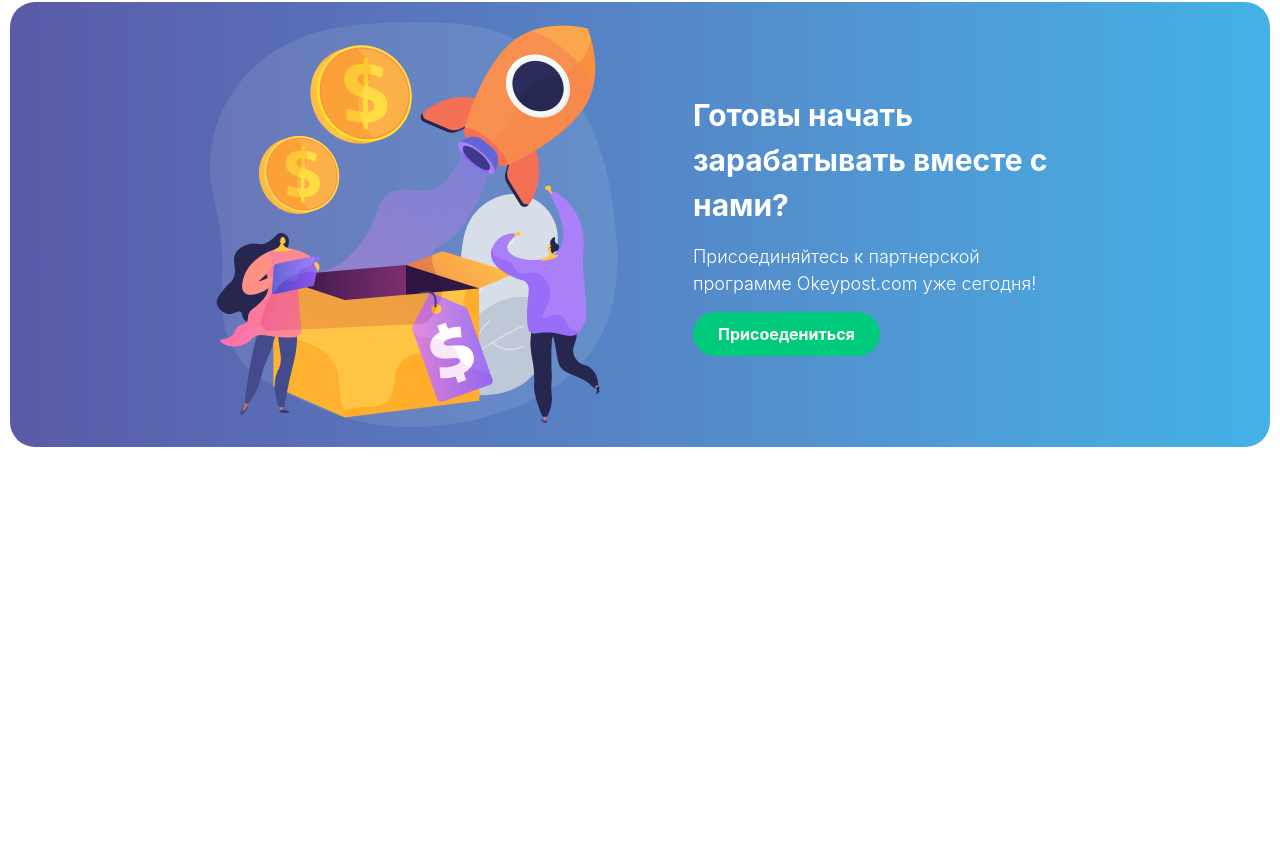
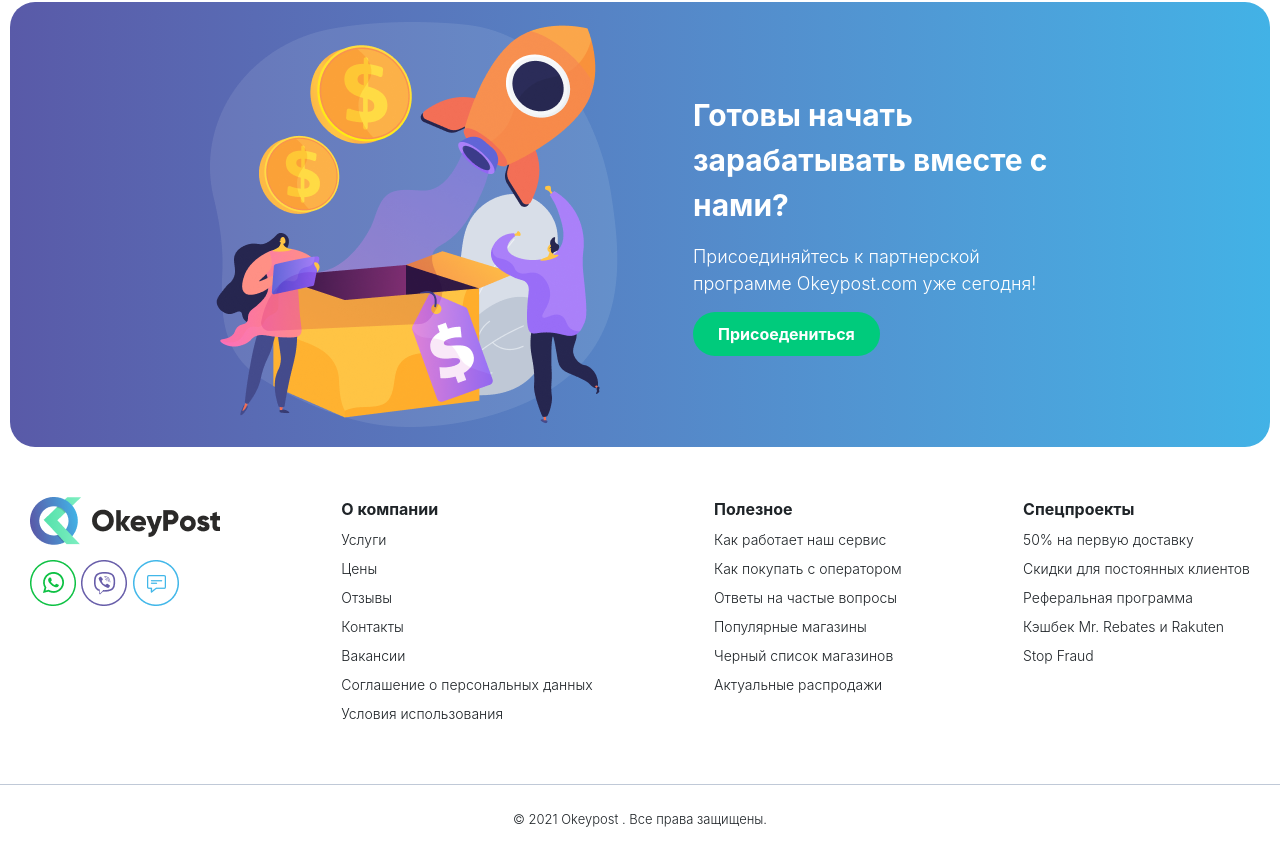
Before and after one commit to mahmadzoda09/LESSON5WEEK3, a website: page src/page4.html in a window 1280 px wide. Shown: the part 1508-2362 px from the top of the page. Before the commit the page ends 1965 px from the top, so only its background shows below. Drawn offline with nearby package versions, Linux system fonts and the light colour scheme; files that its build step writes are made by us from their sources.

Commit message:
Bonus1Footer

```diff
--- a/src/page4.html
+++ b/src/page4.html
@@ -161,6 +161,70 @@
           </button>
         </aside>
       </section>
+      <section
+        class="flex flex-col lg:flex-row gap-[50px] lg:gap-0 items-start justify-between max-w-350 m-auto p-[50px_20px]"
+      >
+        <div class="flex flex-col items-start gap-[15px]">
+          <img src="logo.png" alt="" />
+          <img src="Соцсети.png" alt="" />
+        </div>
+        <div class="flex flex-col items-start gap-[8px]">
+          <h1 class="text-[#1F2428] text-[16px] font-bold">О компании</h1>
+          <p class="text-[#1F2428] text-[14px] font-light">Услуги</p>
+          <p class="text-[#1F2428] text-[14px] font-light">Цены</p>
+          <p class="text-[#1F2428] text-[14px] font-light">Отзывы</p>
+          <p class="text-[#1F2428] text-[14px] font-light">Контакты</p>
+          <p class="text-[#1F2428] text-[14px] font-light">Вакансии</p>
+          <p class="text-[#1F2428] text-[14px] font-light">
+            Соглашение о персональных данных
+          </p>
+          <p class="text-[#1F2428] text-[14px] font-light">
+            Условия использования
+          </p>
+        </div>
+        <div class="flex flex-col items-start gap-[8px]">
+          <h1 class="text-[#1F2428] text-[16px] font-bold">Полезное</h1>
+          <p class="text-[#1F2428] text-[14px] font-light">
+            Как работает наш сервис
+          </p>
+          <p class="text-[#1F2428] text-[14px] font-light">
+            Как покупать с оператором
+          </p>
+          <p class="text-[#1F2428] text-[14px] font-light">
+            Ответы на частые вопросы
+          </p>
+          <p class="text-[#1F2428] text-[14px] font-light">
+            Популярные магазины
+          </p>
+          <p class="text-[#1F2428] text-[14px] font-light">
+            Черный список магазинов
+          </p>
+          <p class="text-[#1F2428] text-[14px] font-light">
+            Актуальные распродажи
+          </p>
+        </div>
+        <div class="flex flex-col items-start gap-[8px]">
+          <h1 class="text-[#1F2428] text-[16px] font-bold">Спецпроекты</h1>
+          <p class="text-[#1F2428] text-[14px] font-light">
+            50% на первую доставку
+          </p>
+          <p class="text-[#1F2428] text-[14px] font-light">
+            Скидки для постоянных клиентов
+          </p>
+          <p class="text-[#1F2428] text-[14px] font-light">
+            Реферальная программа
+          </p>
+          <p class="text-[#1F2428] text-[14px] font-light">
+            Кэшбек Mr. Rebates и Rakuten
+          </p>
+          <p class="text-[#1F2428] text-[14px] font-light">Stop Fraud</p>
+        </div>
+      </section>
     </main>
+    <footer class="max-w-350 m-auto border-t border-[#C0C9D7] p-[25px]">
+      <p class="text-center text-[#1F2428] text-[13px] font-light">
+        © 2021 Okeypost . Все права защищены.
+      </p>
+    </footer>
   </body>
 </html>
```
